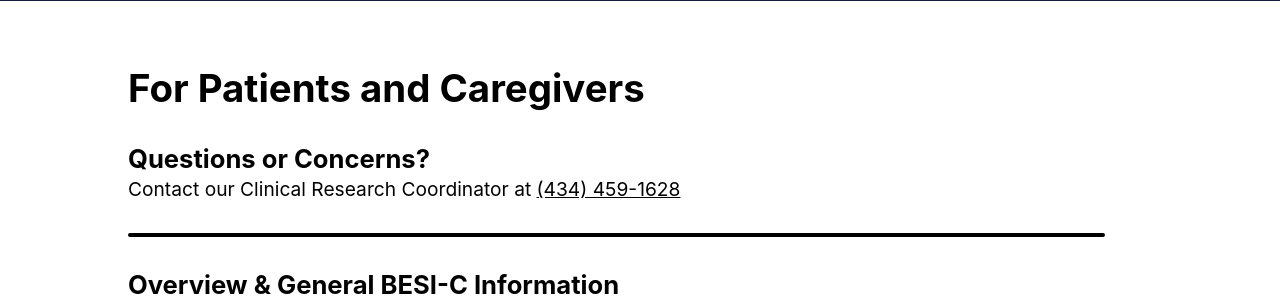
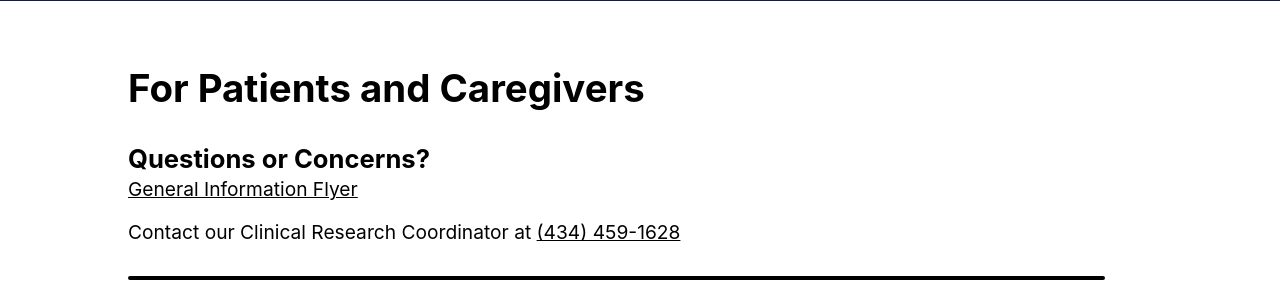
Before and after one commit to besi-c/besi-c.github.io, a Flask app: page /learn_more/dyads in a window 1280 px wide. Shown: the part 103-408 px from the top of the page. Run offline with Flask 2, Linux system fonts and the light colour scheme; some libraries are stand-ins or nearby versions; some web fonts are replaced.

Commit message:
added recruitment fyler

```diff
--- a/learn_more/dyads.html
+++ b/learn_more/dyads.html
@@ -38,6 +38,8 @@
 	<h2>For Patients and Caregivers</h2>
 
 	<h4>Questions or Concerns?</h4>
+	<p><a href="/files/Recruitment_Flyer.pdf">General Information Flyer</a></p>
+
 	<p>Contact our Clinical Research Coordinator at <a href="tel:434-459-1628">(434) 459-1628</a></p>
 
 	<hr>
--- a/templates/dyads.html
+++ b/templates/dyads.html
@@ -5,6 +5,8 @@
 	<h2>For Patients and Caregivers</h2>
 
 	<h4>Questions or Concerns?</h4>
+	<p><a href="/files/Recruitment_Flyer.pdf">General Information Flyer</a></p>
+
 	<p>Contact our Clinical Research Coordinator at <a href="tel:434-459-1628">(434) 459-1628</a></p>
 
 	<hr>
```
Also changed, not shown: 2 other files.
